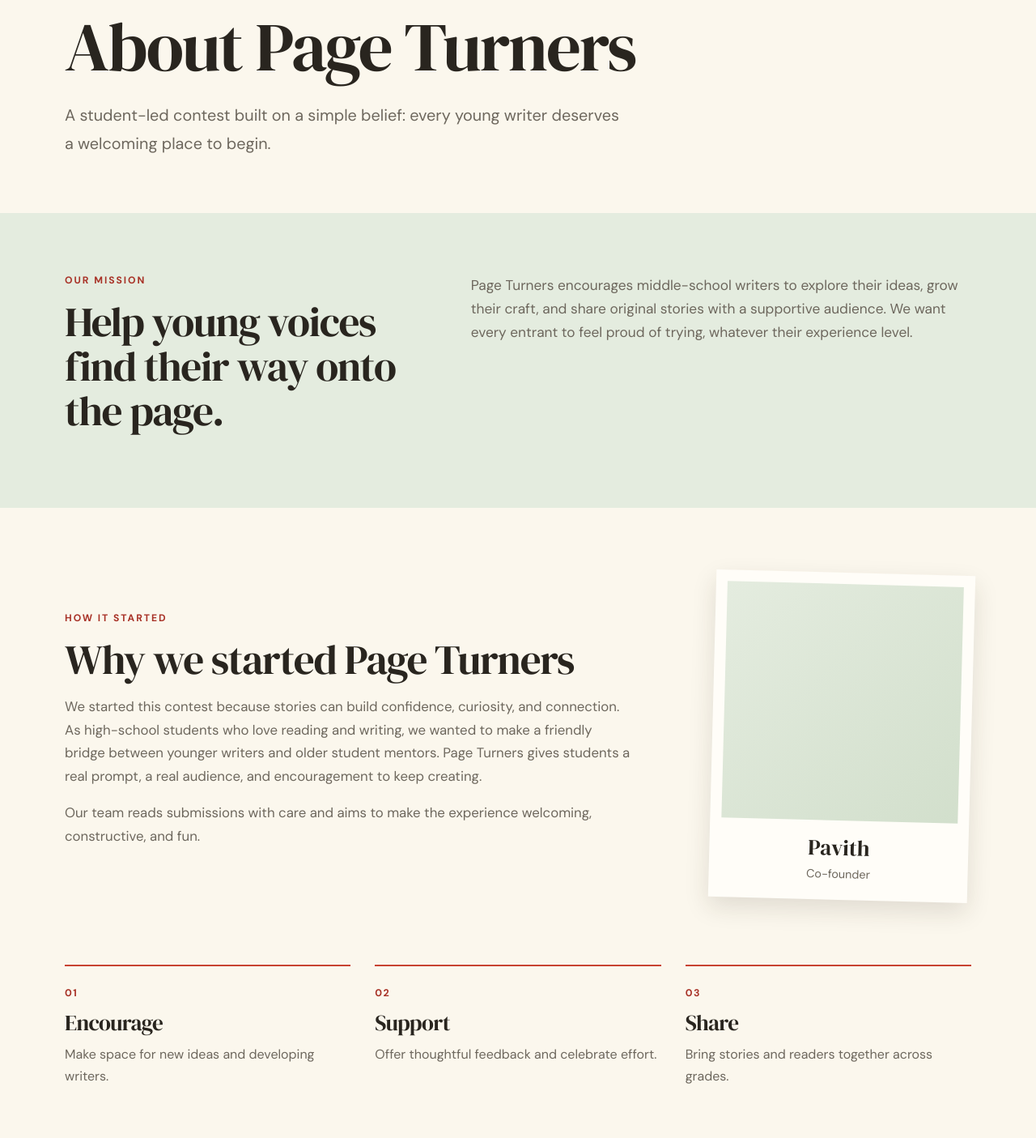
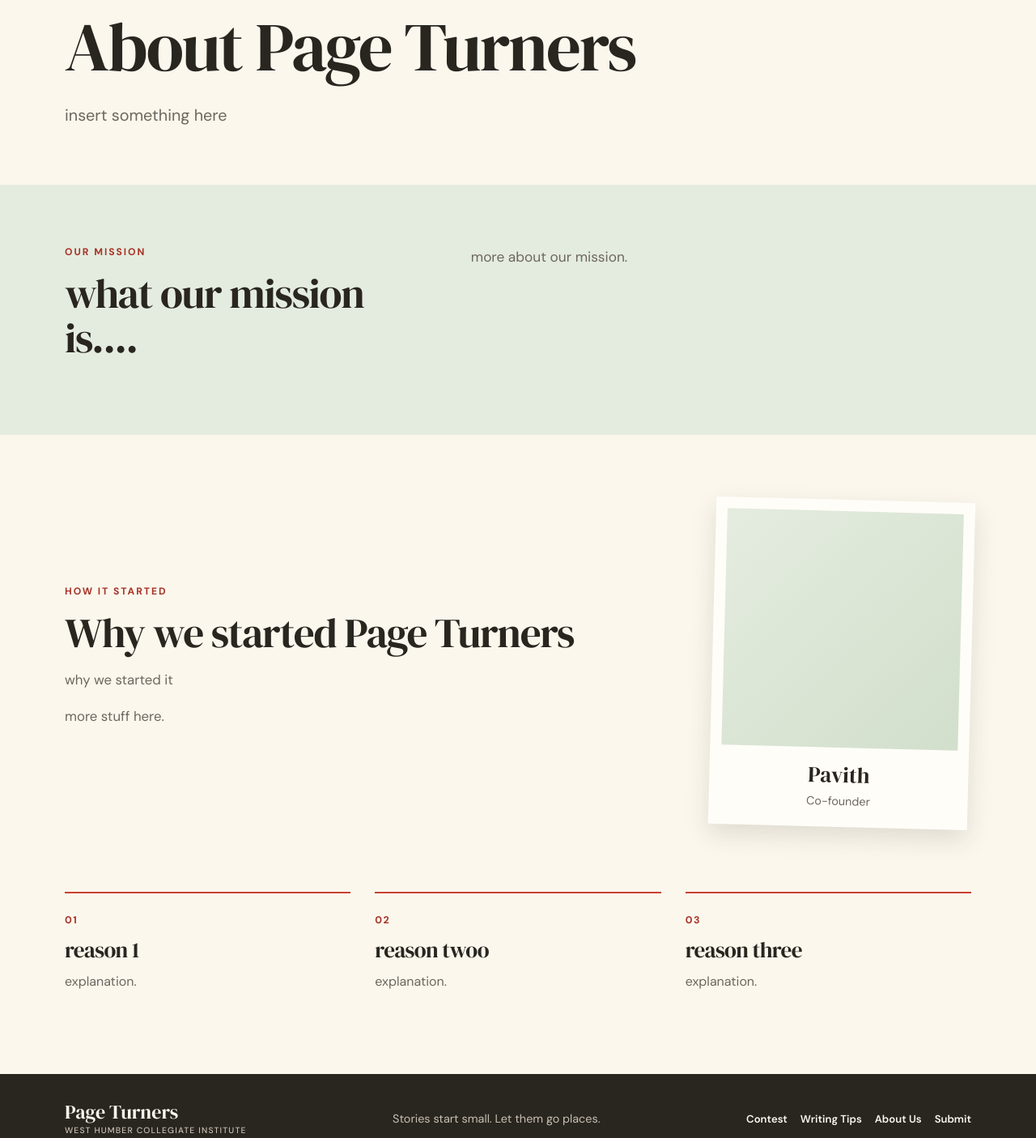
Before and after one commit to lettuce-o/literarycontest, a plain HTML site: page aboutus.html in a window 1280 px wide. Shown: the part 180-1585 px from the top of the page at 81% size. Drawn offline with Linux system fonts and the light colour scheme.

```diff
--- a/aboutus.html
+++ b/aboutus.html
@@ -1,8 +1,8 @@
 <!doctype html>
 <html lang="en"><head><meta charset="utf-8"><meta name="viewport" content="width=device-width, initial-scale=1"><title>About Us — Page Turners</title><link rel="stylesheet" href="./style.css"></head><body>
 <nav class="site-nav" aria-label="Main navigation"><a class="wordmark" href="./index.html">Page Turners<span>Short Story Contest</span></a><ul class="nav-links"><li><a href="./index.html">Home</a></li><li><a href="./contest.html">2027 Contest</a></li><li><a href="./writingtips.html">Writing Tips</a></li><li><a aria-current="page" href="./aboutus.html">About Us</a></li><li><a href="./submit.html">Submit</a></li></ul></nav>
-<main><header class="page-heading wrap"><p class="eyebrow">The people behind the pages</p><h1>About Page Turners</h1><p class="lede">A student-led contest built on a simple belief: every young writer deserves a welcoming place to begin.</p></header>
-<section class="sage-band"><div class="wrap two-column mission"><div><p class="eyebrow">Our mission</p><h2>Help young voices find their way onto the page.</h2></div><div><p>Page Turners encourages middle-school writers to explore their ideas, grow their craft, and share original stories with a supportive audience. We want every entrant to feel proud of trying, whatever their experience level.</p></div></div></section>
-<section class="wrap founders-section"><div class="founders-intro"><p class="eyebrow">How it started</p><h2>Why we started Page Turners</h2><p>We started this contest because stories can build confidence, curiosity, and connection. As high-school students who love reading and writing, we wanted to make a friendly bridge between younger writers and older student mentors. Page Turners gives students a real prompt, a real audience, and encouragement to keep creating.</p><p>Our team reads submissions with care and aims to make the experience welcoming, constructive, and fun.</p></div><figure class="profile-card"><div class="profile-photo"><img src="./Pavith photo.png" alt="Pavith, Page Turners co-founder" onerror="this.parentElement.classList.add('no-image'); this.remove();"></div><figcaption><strong>Pavith</strong><span>Co-founder</span></figcaption></figure></section>
-<section class="wrap values-row"><article><span class="number">01</span><h3>Encourage</h3><p>Make space for new ideas and developing writers.</p></article><article><span class="number">02</span><h3>Support</h3><p>Offer thoughtful feedback and celebrate effort.</p></article><article><span class="number">03</span><h3>Share</h3><p>Bring stories and readers together across grades.</p></article></section></main>
+<main><header class="page-heading wrap"><p class="eyebrow">The people behind the pages</p><h1>About Page Turners</h1><p class="lede">insert something here</p></header>
+<section class="sage-band"><div class="wrap two-column mission"><div><p class="eyebrow">Our mission</p><h2>what our mission is....</h2></div><div><p>more about our mission.</p></div></div></section>
+<section class="wrap founders-section"><div class="founders-intro"><p class="eyebrow">How it started</p><h2>Why we started Page Turners</h2><p>why we started it</p><p>more stuff here.</p></div><figure class="profile-card"><div class="profile-photo"><img src="./Pavith photo.png" alt="Pavith, Page Turners co-founder" onerror="this.parentElement.classList.add('no-image'); this.remove();"></div><figcaption><strong>Pavith</strong><span>Co-founder</span></figcaption></figure></section>
+<section class="wrap values-row"><article><span class="number">01</span><h3>reason 1</h3><p>explanation.</p></article><article><span class="number">02</span><h3>reason twoo</h3><p>explanation.</p></article><article><span class="number">03</span><h3>reason three</h3><p>explanation.</p></article></section></main>
 <footer class="site-footer"><div class="wrap footer-inner"><a class="wordmark" href="./index.html">Page Turners<span>West Humber Collegiate Institute</span></a><p>Stories start small. Let them go places.</p><ul class="footer-links"><li><a href="./contest.html">Contest</a></li><li><a href="./writingtips.html">Writing Tips</a></li><li><a href="./aboutus.html">About Us</a></li><li><a href="./submit.html">Submit</a></li></ul></div></footer></body></html>
```
